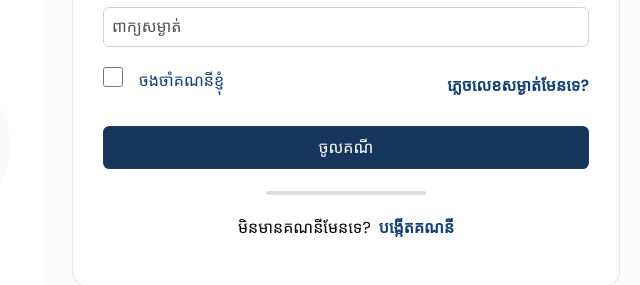
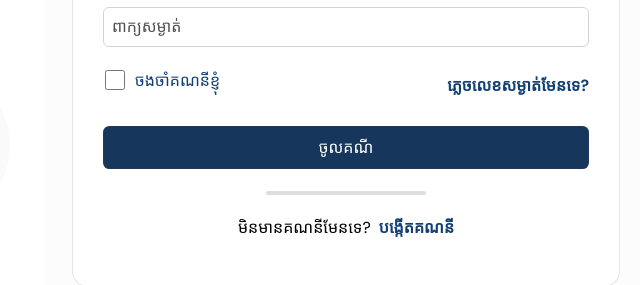
Before and after one commit to Chhaiya123/project-young-auto-sellers, a plain HTML site: page pages/auth/login.html in a window 1280 px wide. Shown: the part 306-591 px from the top of the page, 582-1222 px from the left. Drawn offline with Linux system fonts and the light colour scheme; a web font is replaced by a local one.

Commit message:
last Updated

```diff
--- a/assets/css/main.css
+++ b/assets/css/main.css
@@ -1204,7 +1204,12 @@ section,
     font-family: "Roboto-Medium", "Battambang-Regular" , sans-serif;
 }
 .form-contact .form-checkbox{
+    display: inline-block;
     width: 20px;
+    height: 20px;
+    margin-right: 10px;
+    margin-left: 2px;
+    transform: translateY(3px);
 }
 .form-contact .nav-link{
     font-weight: 600;
--- a/pages/auth/login.html
+++ b/pages/auth/login.html
@@ -32,9 +32,9 @@
                                 <input type="text" class="form-control" placeholder="ពាក្យសម្ងាត់">
 
                                 <div class="d-flex justify-between align-items-center">
-                                    <div class="d-flex">
+                                    <div class="d-flex align-items-center">
                                         <input type="checkbox" class="form-checkbox">
-                                        <label for="" class="fs-5 text-dark form-label mt-0 ms-1">ចងចាំគណនីខ្ញុំ</label>
+                                        <label for="" class="fs-5 text-dark form-label mt-0">ចងចាំគណនីខ្ញុំ</label>
                                     </div>
                                     <a href="send-mail.html" class="nav-link text-dark">ភ្លេចលេខសម្ងាត់មែនទេ?</a>
                                 </div>
```
